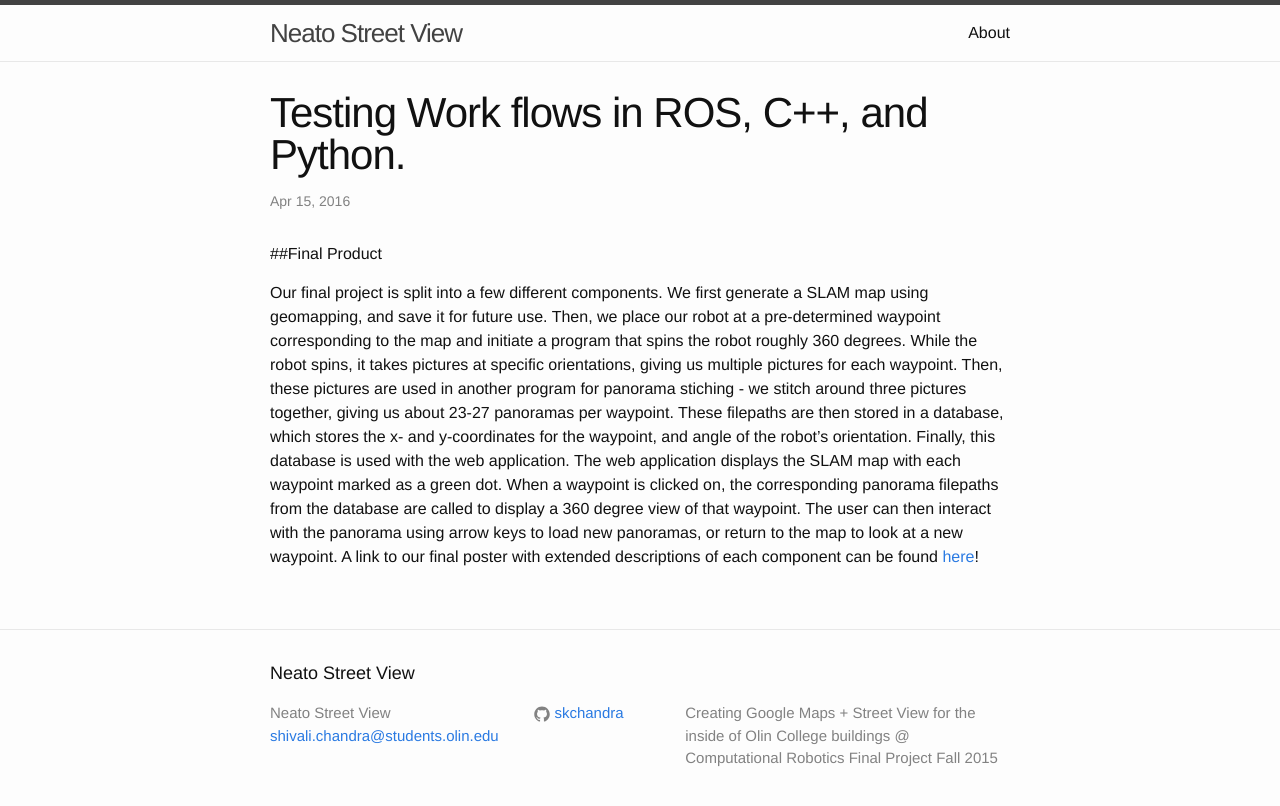
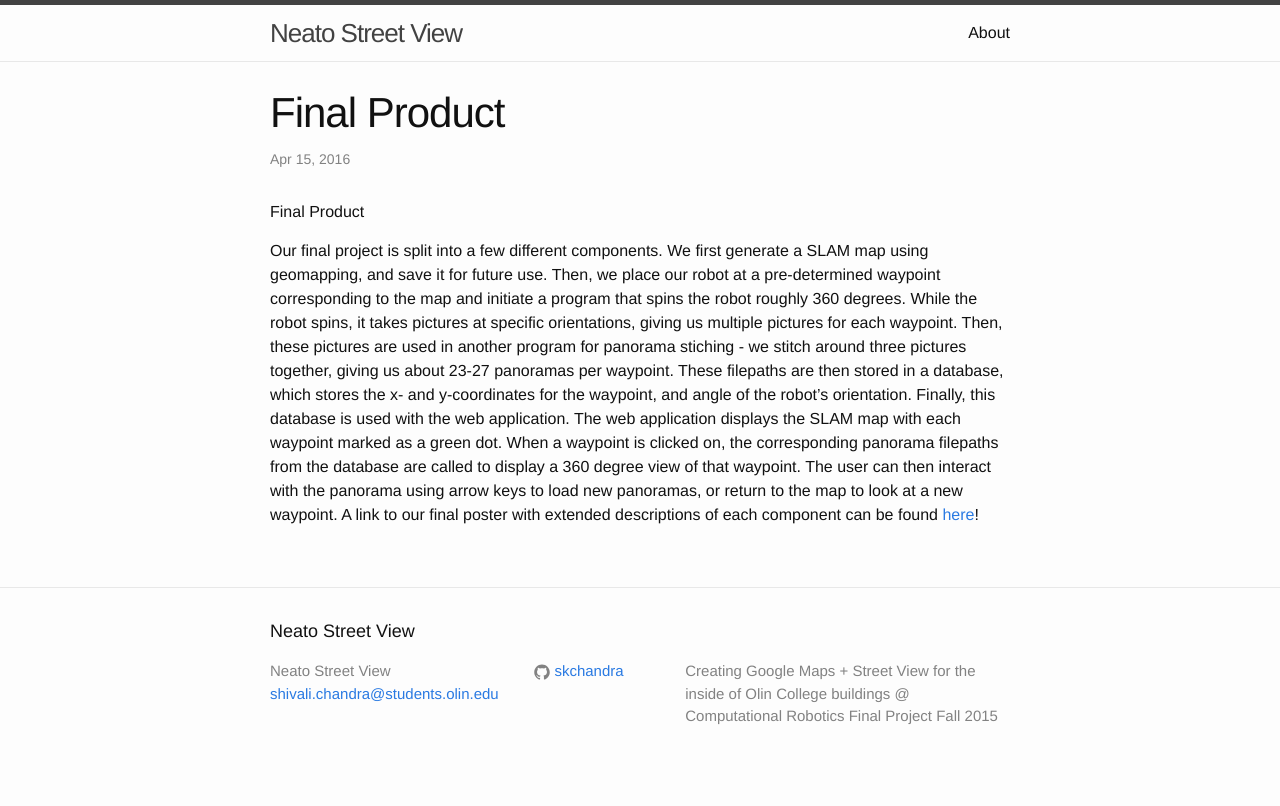
Before and after one commit to skchandra/neato_street_view, a Jekyll site: the page built from _posts/2016-4-15-final-poster.markdown, in a window 1280 px wide. Shown: the top 806 px of the page. Built offline with Jekyll 4.4.1, drawn with Linux system fonts in a browser that asks for light colours.

```diff
--- a/_posts/2016-4-15-final-poster.markdown
+++ b/_posts/2016-4-15-final-poster.markdown
@@ -1,10 +1,10 @@
 ---
 layout: post
-title:  "Testing Work flows in ROS, C++, and Python."
+title:  "Final Product"
 date:   2016-04-15 10:08:53
 categories: blog
 ---
 
-##Final Product
+Final Product
 
 Our final project is split into a few different components. We first generate a SLAM map using geomapping, and save it for future use. Then, we place our robot at a pre-determined waypoint corresponding to the map and initiate a program that spins the robot roughly 360 degrees. While the robot spins, it takes pictures at specific orientations, giving us multiple pictures for each waypoint. Then, these pictures are used in another program for panorama stiching - we stitch around three pictures together, giving us about 23-27 panoramas per waypoint. These filepaths are then stored in a database, which stores the x- and y-coordinates for the waypoint, and angle of the robot’s orientation. Finally, this database is used with the web application. The web application displays the SLAM map with each waypoint marked as a green dot. When a waypoint is clicked on, the corresponding panorama filepaths from the database are called to display a 360 degree view of that waypoint. The user can then interact with the panorama using arrow keys to load new panoramas, or return to the map to look at a new waypoint. A link to our final poster with extended descriptions of each component can be found [here](https://drive.google.com/file/d/0ByyJ5ZKB-imSUFd3NlQ0SDh6elk/view)!
```
